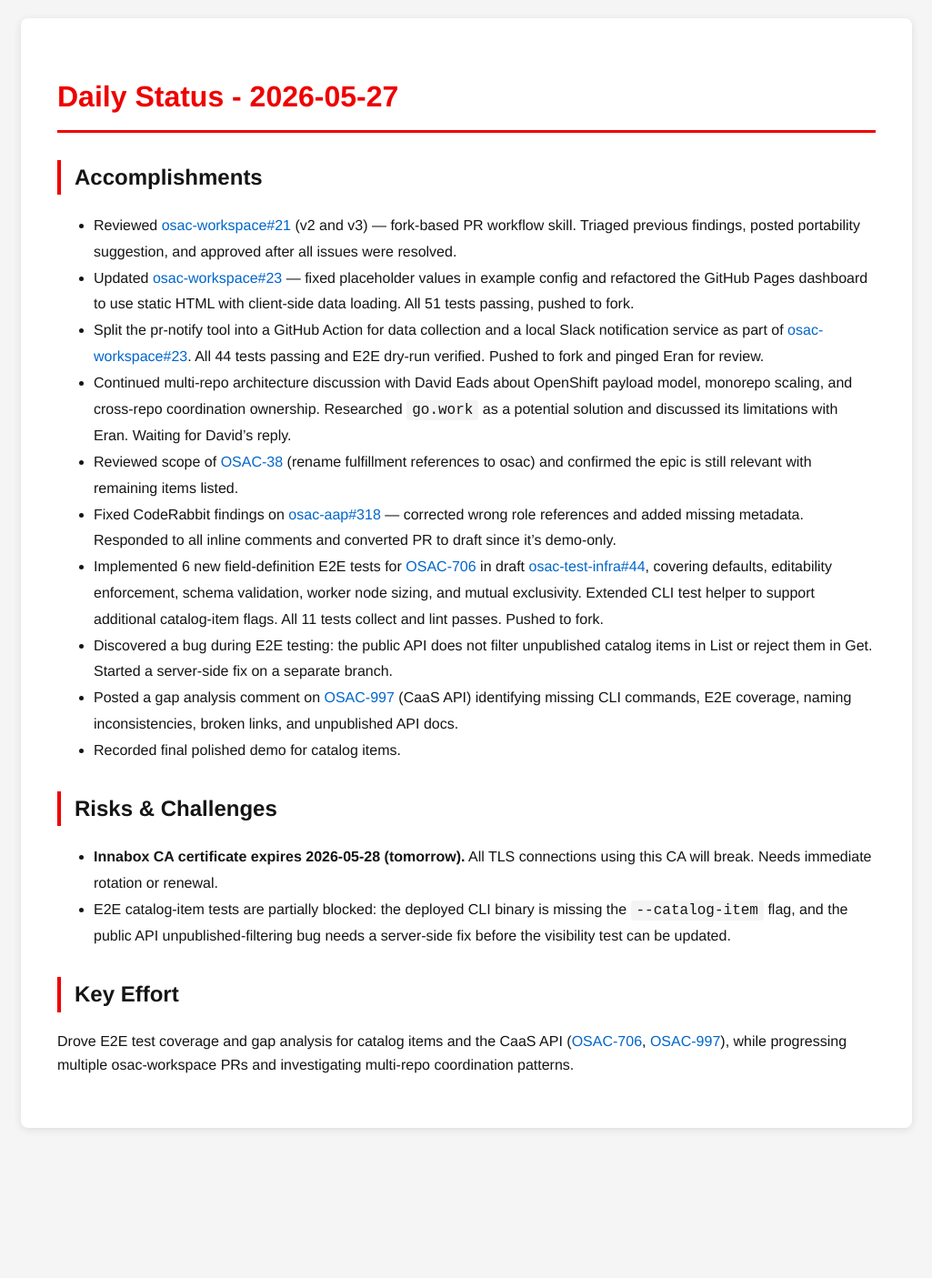
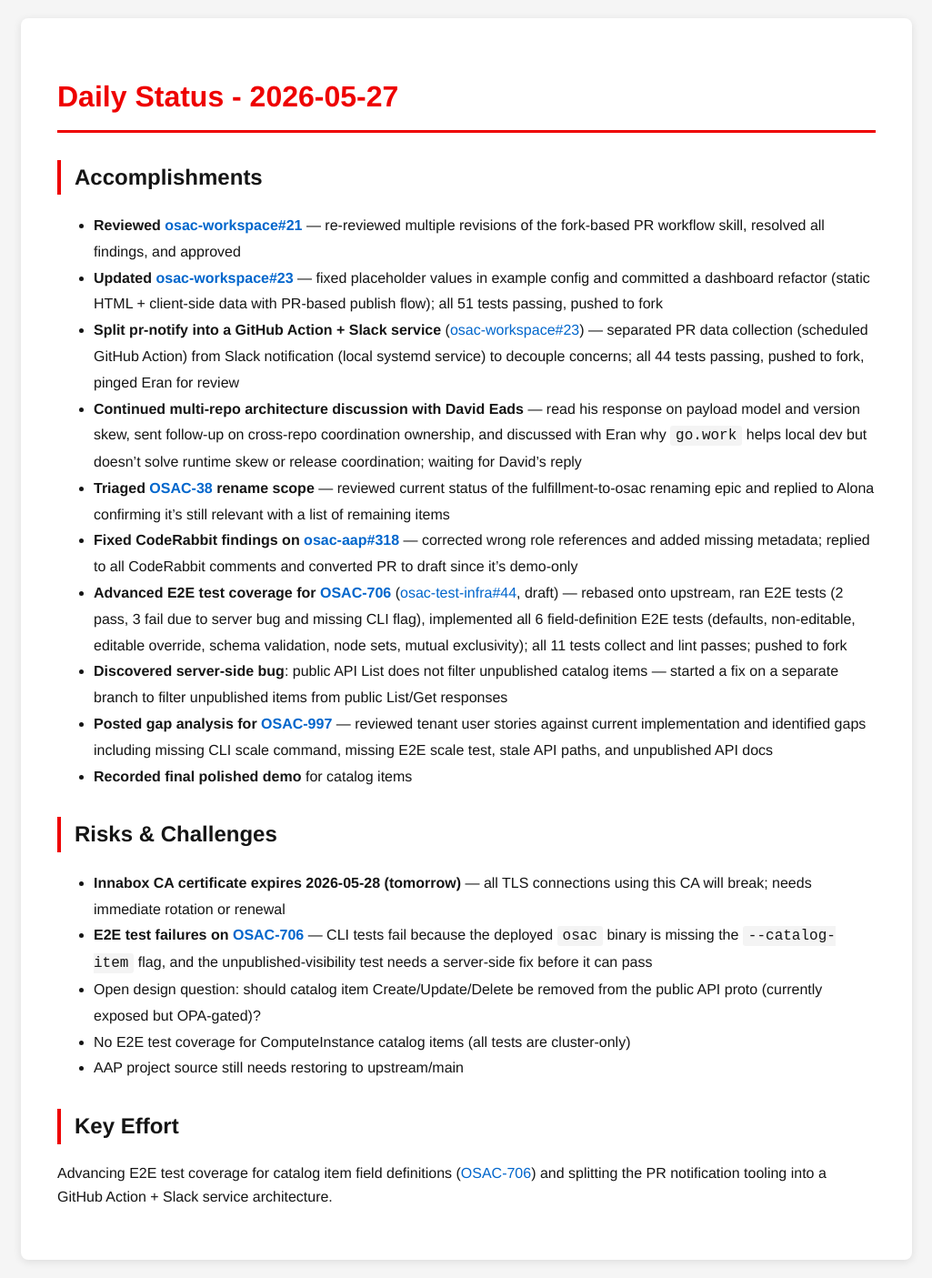
Before and after one commit to tzvatot/daily-status, a Jekyll site: the page built from 2026-05-27.md, in a window 1280 px wide. Shown: the whole page at 91% size, without its empty margins (127-1152 px from the left). Built offline with Jekyll 4.4.1, drawn with Linux system fonts in a browser that asks for light colours; before the commit the page ends 1260 px from its top, so only the background shows below that.

Commit message:
Daily status update - 2026-05-27

```diff
--- a/2026-05-27.md
+++ b/2026-05-27.md
@@ -7,20 +7,26 @@ date: 2026-05-27
 # Daily Status - 2026-05-27
 
 ## Accomplishments
-- Reviewed [osac-workspace#21](https://github.com/osac-project/osac-workspace/pull/21) (v2 and v3) — fork-based PR workflow skill. Triaged previous findings, posted portability suggestion, and approved after all issues were resolved.
-- Updated [osac-workspace#23](https://github.com/osac-project/osac-workspace/pull/23) — fixed placeholder values in example config and refactored the GitHub Pages dashboard to use static HTML with client-side data loading. All 51 tests passing, pushed to fork.
-- Split the pr-notify tool into a GitHub Action for data collection and a local Slack notification service as part of [osac-workspace#23](https://github.com/osac-project/osac-workspace/pull/23). All 44 tests passing and E2E dry-run verified. Pushed to fork and pinged Eran for review.
-- Continued multi-repo architecture discussion with David Eads about OpenShift payload model, monorepo scaling, and cross-repo coordination ownership. Researched `go.work` as a potential solution and discussed its limitations with Eran. Waiting for David's reply.
-- Reviewed scope of [OSAC-38](https://redhat.atlassian.net/browse/OSAC-38) (rename fulfillment references to osac) and confirmed the epic is still relevant with remaining items listed.
-- Fixed CodeRabbit findings on [osac-aap#318](https://github.com/osac-project/osac-aap/pull/318) — corrected wrong role references and added missing metadata. Responded to all inline comments and converted PR to draft since it's demo-only.
-- Implemented 6 new field-definition E2E tests for [OSAC-706](https://redhat.atlassian.net/browse/OSAC-706) in draft [osac-test-infra#44](https://github.com/osac-project/osac-test-infra/pull/44), covering defaults, editability enforcement, schema validation, worker node sizing, and mutual exclusivity. Extended CLI test helper to support additional catalog-item flags. All 11 tests collect and lint passes. Pushed to fork.
-- Discovered a bug during E2E testing: the public API does not filter unpublished catalog items in List or reject them in Get. Started a server-side fix on a separate branch.
-- Posted a gap analysis comment on [OSAC-997](https://redhat.atlassian.net/browse/OSAC-997) (CaaS API) identifying missing CLI commands, E2E coverage, naming inconsistencies, broken links, and unpublished API docs.
-- Recorded final polished demo for catalog items.
+
+- **Reviewed [osac-workspace#21](https://github.com/osac-project/osac-workspace/pull/21)** — re-reviewed multiple revisions of the fork-based PR workflow skill, resolved all findings, and approved
+- **Updated [osac-workspace#23](https://github.com/osac-project/osac-workspace/pull/23)** — fixed placeholder values in example config and committed a dashboard refactor (static HTML + client-side data with PR-based publish flow); all 51 tests passing, pushed to fork
+- **Split pr-notify into a GitHub Action + Slack service** ([osac-workspace#23](https://github.com/osac-project/osac-workspace/pull/23)) — separated PR data collection (scheduled GitHub Action) from Slack notification (local systemd service) to decouple concerns; all 44 tests passing, pushed to fork, pinged Eran for review
+- **Continued multi-repo architecture discussion with David Eads** — read his response on payload model and version skew, sent follow-up on cross-repo coordination ownership, and discussed with Eran why `go.work` helps local dev but doesn't solve runtime skew or release coordination; waiting for David's reply
+- **Triaged [OSAC-38](https://redhat.atlassian.net/browse/OSAC-38) rename scope** — reviewed current status of the fulfillment-to-osac renaming epic and replied to Alona confirming it's still relevant with a list of remaining items
+- **Fixed CodeRabbit findings on [osac-aap#318](https://github.com/osac-project/osac-aap/pull/318)** — corrected wrong role references and added missing metadata; replied to all CodeRabbit comments and converted PR to draft since it's demo-only
+- **Advanced E2E test coverage for [OSAC-706](https://redhat.atlassian.net/browse/OSAC-706)** ([osac-test-infra#44](https://github.com/osac-project/osac-test-infra/pull/44), draft) — rebased onto upstream, ran E2E tests (2 pass, 3 fail due to server bug and missing CLI flag), implemented all 6 field-definition E2E tests (defaults, non-editable, editable override, schema validation, node sets, mutual exclusivity); all 11 tests collect and lint passes; pushed to fork
+- **Discovered server-side bug**: public API List does not filter unpublished catalog items — started a fix on a separate branch to filter unpublished items from public List/Get responses
+- **Posted gap analysis for [OSAC-997](https://redhat.atlassian.net/browse/OSAC-997)** — reviewed tenant user stories against current implementation and identified gaps including missing CLI scale command, missing E2E scale test, stale API paths, and unpublished API docs
+- **Recorded final polished demo** for catalog items
 
 ## Risks & Challenges
-- **Innabox CA certificate expires 2026-05-28 (tomorrow).** All TLS connections using this CA will break. Needs immediate rotation or renewal.
-- E2E catalog-item tests are partially blocked: the deployed CLI binary is missing the `--catalog-item` flag, and the public API unpublished-filtering bug needs a server-side fix before the visibility test can be updated.
+
+- **Innabox CA certificate expires 2026-05-28 (tomorrow)** — all TLS connections using this CA will break; needs immediate rotation or renewal
+- **E2E test failures on [OSAC-706](https://redhat.atlassian.net/browse/OSAC-706)** — CLI tests fail because the deployed `osac` binary is missing the `--catalog-item` flag, and the unpublished-visibility test needs a server-side fix before it can pass
+- Open design question: should catalog item Create/Update/Delete be removed from the public API proto (currently exposed but OPA-gated)?
+- No E2E test coverage for ComputeInstance catalog items (all tests are cluster-only)
+- AAP project source still needs restoring to upstream/main
 
 ## Key Effort
-Drove E2E test coverage and gap analysis for catalog items and the CaaS API ([OSAC-706](https://redhat.atlassian.net/browse/OSAC-706), [OSAC-997](https://redhat.atlassian.net/browse/OSAC-997)), while progressing multiple osac-workspace PRs and investigating multi-repo coordination patterns.
+
+Advancing E2E test coverage for catalog item field definitions ([OSAC-706](https://redhat.atlassian.net/browse/OSAC-706)) and splitting the PR notification tooling into a GitHub Action + Slack service architecture.
```
